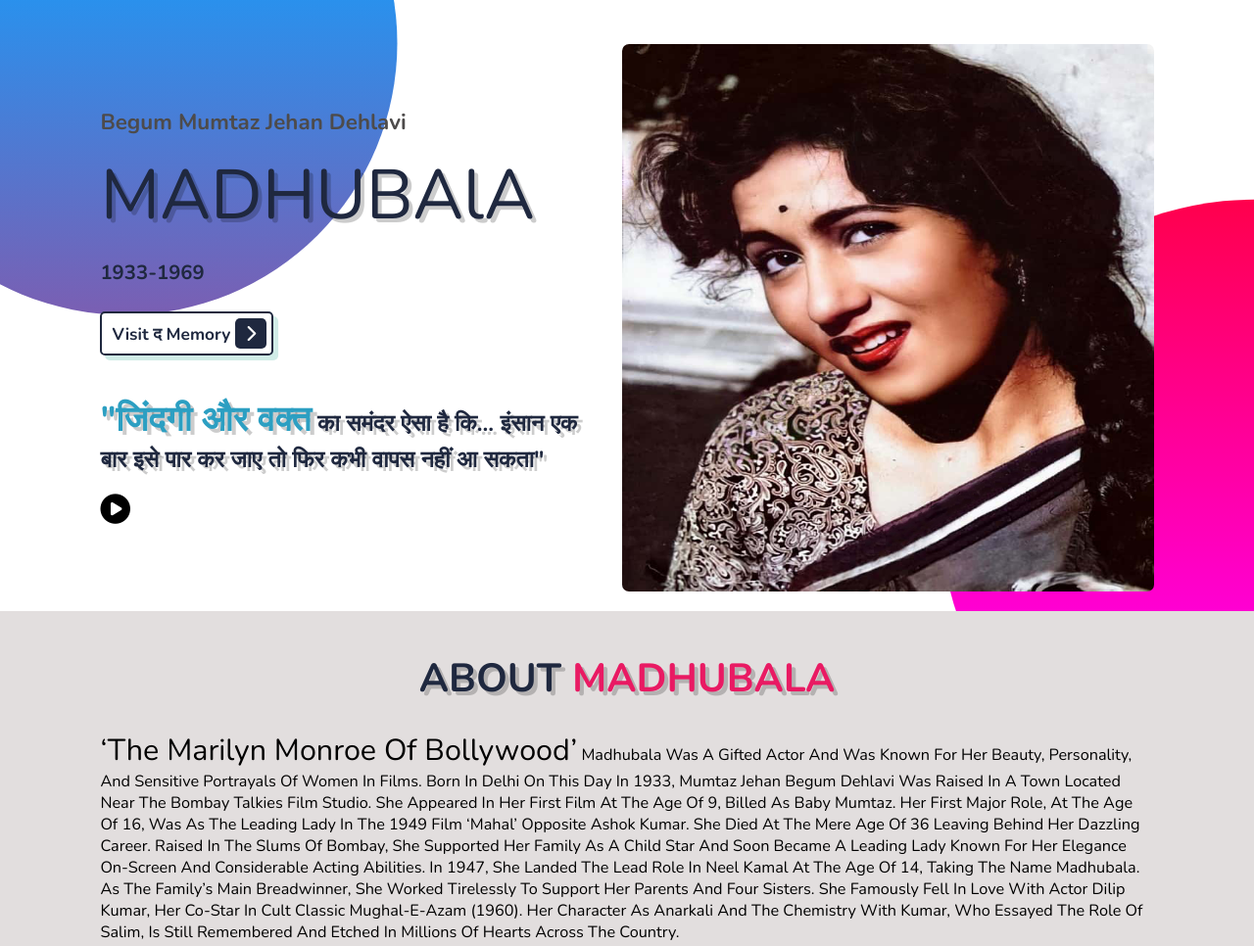
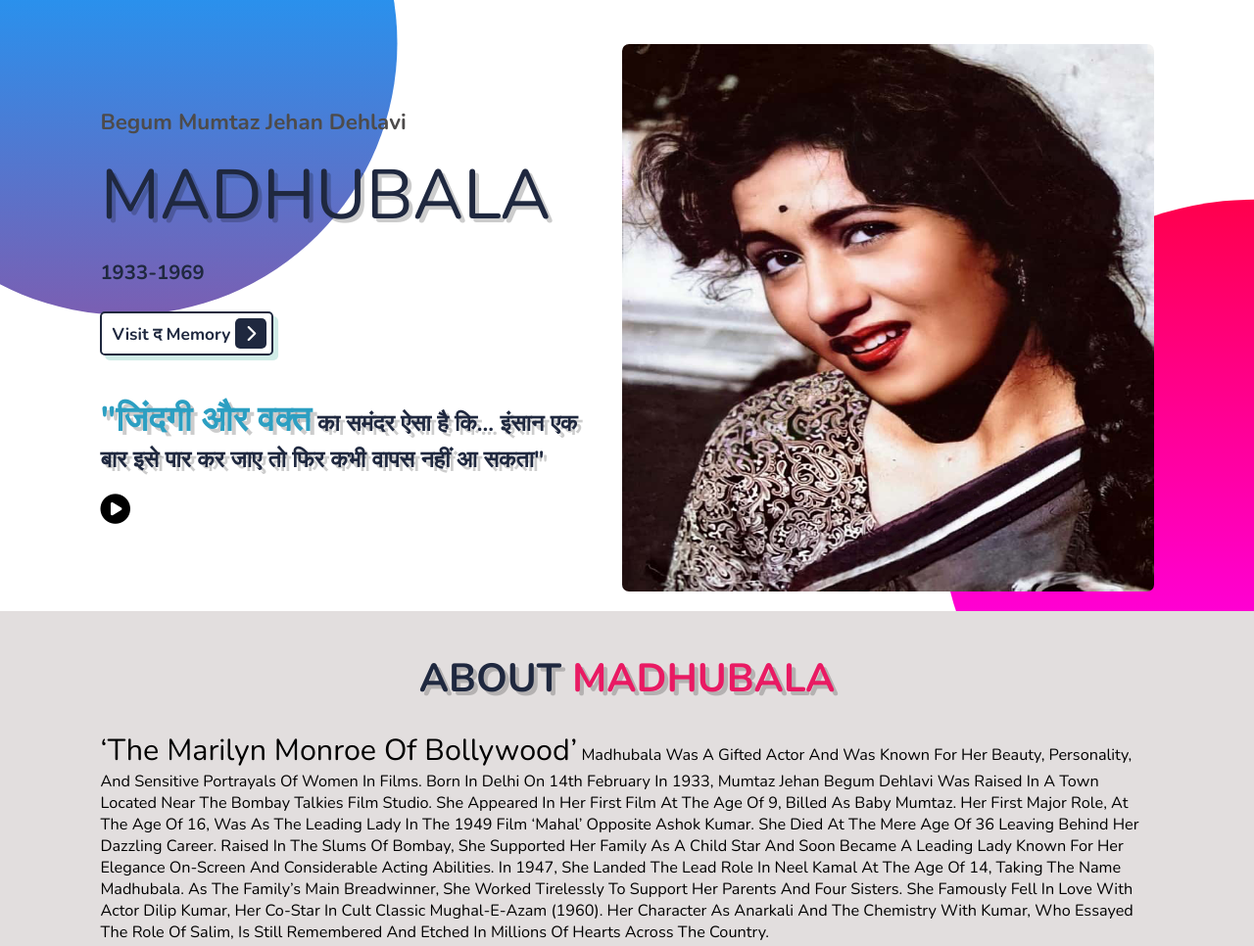
Before and after one commit to shams103/tributepage, a plain HTML site: page index.html in a window 1280 px wide. Shown: the part 36-1002 px from the top of the page at 98% size. Drawn offline with nearby package versions, Linux system fonts and the light colour scheme.

Commit message:
Update index.html

```diff
--- a/index.html
+++ b/index.html
@@ -20,7 +20,7 @@
     <section class="home">
         <div class="content">
             <h3>Begum Mumtaz Jehan Dehlavi</h3>
-            <p>MADHUBAlA</p>
+            <p>MADHUBALA</p>
             <h4>1933-1969<h4>
                     <a href="#" class="btn">Visit द Memory<span class="fas fa-chevron-right"></span> </a>
                     <h2><span class="big">"जिंदगी और वक्त</span> का समंदर ऐसा है कि... इंसान एक बार इसे पार कर जाए तो
@@ -37,11 +37,11 @@
     </section>
 
     <section class="about">
-        <h1 class="heading">About <span>MADHUBAlA</span></h1>
+        <h1 class="heading">About <span>MADHUBALA</span></h1>
 
         <p><span class="big">‘The Marilyn Monroe of Bollywood’</span> Madhubala was a gifted actor and
             was known for her beauty, personality, and sensitive portrayals of women in films.
-            Born in Delhi on this day in 1933, Mumtaz Jehan Begum Dehlavi was raised in a town
+            Born in Delhi on 14th February in 1933, Mumtaz Jehan Begum Dehlavi was raised in a town
             located near the Bombay Talkies film studio. She appeared in her first film at the
             age of 9, billed as Baby Mumtaz.
             Her first major role, at the age of 16, was as the leading lady in the 1949
```
